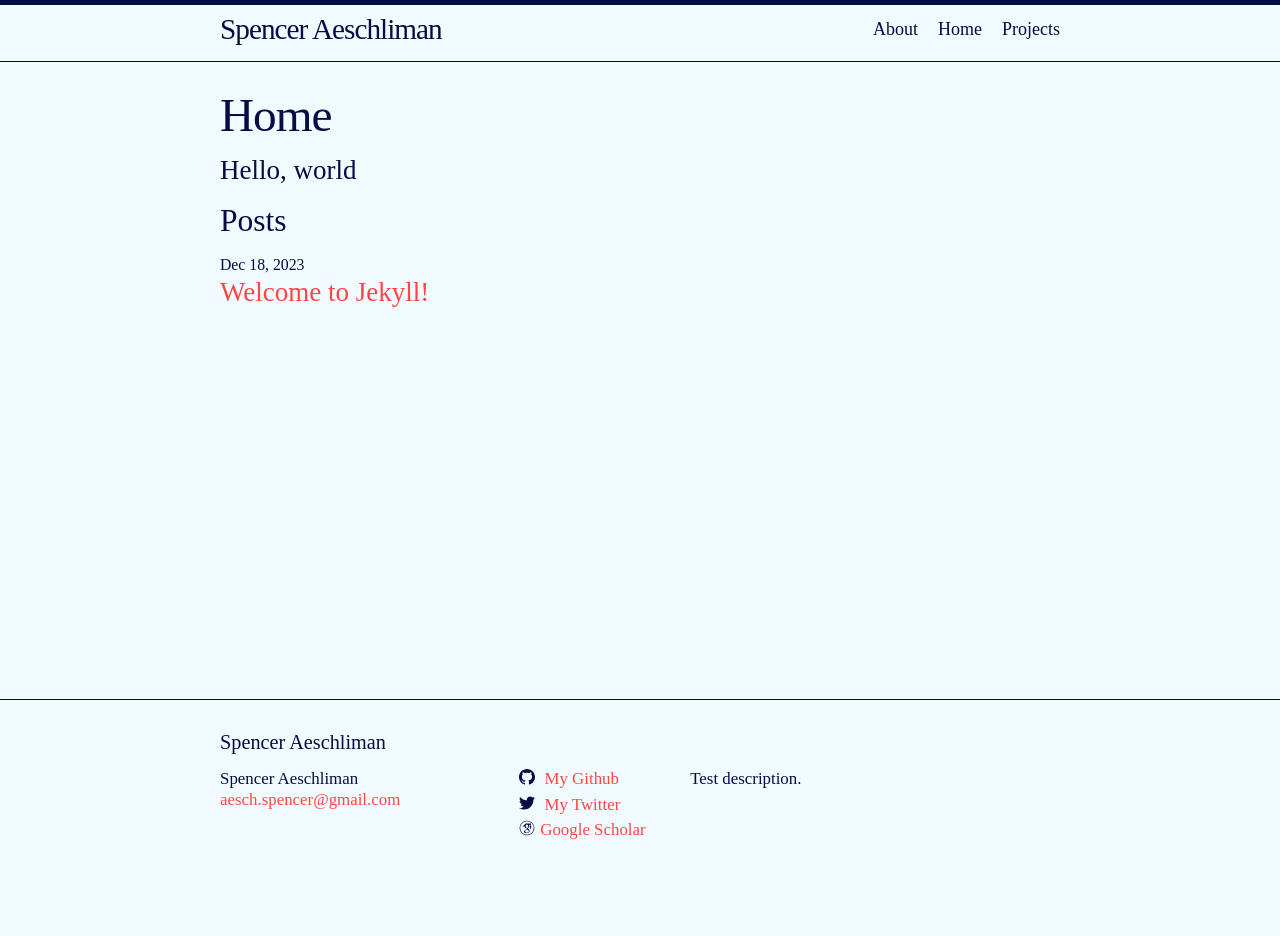
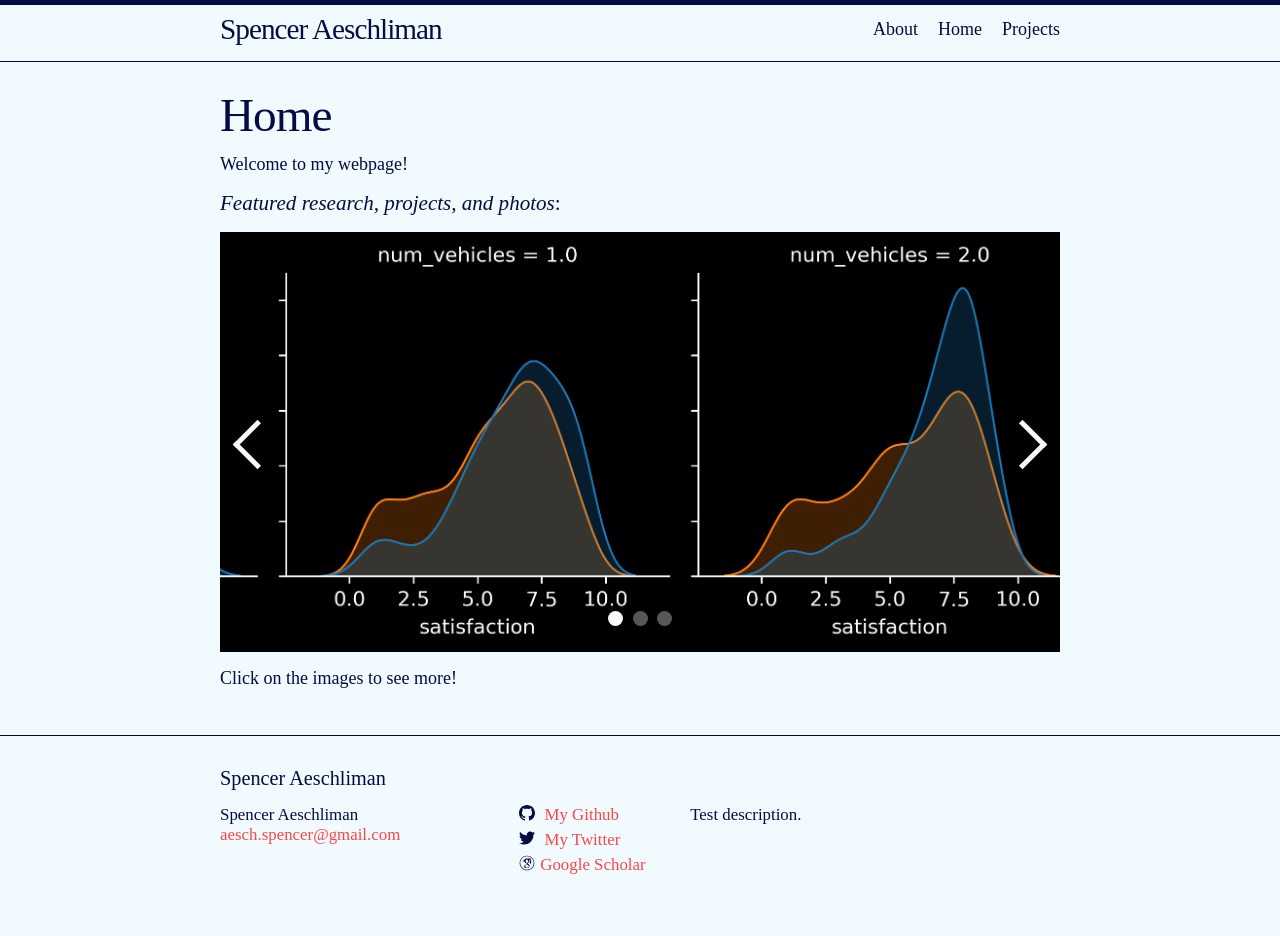
Before and after one commit to s-aeschliman/s-aeschliman.github.io, a Jekyll site: the page built from docs/index.markdown, in a window 1280 px wide. Built offline with Jekyll 4.4.1, drawn with Linux system fonts in a browser that asks for light colours; before the commit the page ends 900 px from its top, so only the background shows below that.

Commit message:
new carousel, images

```diff
--- /dev/null
+++ b/docs/_includes/carousel.html
@@ -0,0 +1,221 @@
+{% assign letterstring = "a,b,c,d,e,f,g,h,i,j,k,l,m,n" %}
+{% assign letters = letterstring | split: ',' %}
+{% assign number = include.number | minus: 1 %}
+<div class="carousel__holder">
+    <div id="carousel{{ number }}" class="carousel">
+        {% for item in page.carousels[number].images %}
+          <input class="carousel__activator" type="radio" name="carousel{{ number }}" id="{{ number }}{{ letters[forloop.index0] }}" {% if forloop.first %}checked="checked"{% endif %} />
+        {% endfor %}
+        {% for item in page.carousels[number].images %}
+          {% if forloop.index == forloop.length %}
+            {% assign nextindex = 0 %}
+          {% else %}
+            {% assign nextindex = forloop.index0 | plus: 1 %}
+          {% endif %}
+          {% assign nextletter = letters[nextindex] %}
+          {% if forloop.index0 == 0 %}
+            {% assign previndex = forloop.length | minus: 1 %}
+          {% else %}
+            {% assign previndex = forloop.index0 | minus: 1 %}
+          {% endif %}
+          {% assign prevletter = letters[previndex] %}
+          <div class="carousel__controls">
+              <label class="carousel__control carousel__control--backward" for="{{ number }}{{ prevletter }}"></label>
+              <label class="carousel__control carousel__control--forward" for="{{ number }}{{ nextletter }}"></label>
+          </div>
+        {% endfor %}
+        <div class="carousel__track">
+          <ul>
+            {% for item in page.carousels[number].images %}
+              <li class="carousel__slide" style="background-image: url('{{ item.image }}');">
+                <a style="display:block;width:100%;height:100%;" title="{{ item.alt }}" href="{{ item.url }}"></a>
+              </li>
+            {% endfor %}
+          </ul>
+        </div>
+        <div class="carousel__indicators">
+            {% for item in page.carousels[number].images %}
+              <label class="carousel__indicator" for="{{ number }}{{ letters[forloop.index0] }}"></label>
+            {% endfor %}
+        </div>
+    </div>
+</div>
+
+<style>
+.carousel__holder {width: 100%; position: relative; padding-bottom: {{ include.height }}{{ include.unit }}; margin: 1rem 0 1rem;}
+.carousel {
+  height: 100%;
+  width: 100%;
+  overflow: hidden;
+  text-align: center;
+  position: absolute;
+  padding: 0;
+}
+.carousel__controls,
+.carousel__activator {
+  display: none;
+}
+{% for item in page.carousels[number].images %}
+.carousel__activator:nth-of-type({{ forloop.index }}):checked ~ .carousel__track {
+  -webkit-transform: translateX(-{{ forloop.index0 }}00%);
+          transform: translateX(-{{ forloop.index0 }}00%);
+}
+.carousel__activator:nth-of-type({{ forloop.index }}):checked ~ .carousel__slide:nth-of-type({{ forloop.index }}) {
+  transition: opacity 0.5s, -webkit-transform 0.5s;
+  transition: opacity 0.5s, transform 0.5s;
+  transition: opacity 0.5s, transform 0.5s, -webkit-transform 0.5s;
+  top: 0;
+  left: 0;
+  right: 0;
+  opacity: 1;
+  -webkit-transform: scale(1);
+          transform: scale(1);
+}
+.carousel__activator:nth-of-type({{ forloop.index }}):checked ~ .carousel__controls:nth-of-type({{ forloop.index }}) {
+  display: block;
+  opacity: 1;
+}
+.carousel__activator:nth-of-type({{ forloop.index }}):checked ~ .carousel__indicators .carousel__indicator:nth-of-type({{ forloop.index }}) {
+  opacity: 1;
+}
+{% endfor %}
+
+.carousel__control {
+  height: 30px;
+  width: 30px;
+  margin-top: -15px;
+  top: 50%;
+  position: absolute;
+  display: block;
+  cursor: pointer;
+  border-width: 5px 5px 0 0;
+  border-style: solid;
+  border-color: #fafafa;
+  opacity: 0.35;
+  opacity: 1;
+  outline: 0;
+  z-index: 3;
+}
+.carousel__control:hover {
+  opacity: 1;
+}
+.carousel__control--backward {
+  left: 20px;
+  -webkit-transform: rotate(-135deg);
+          transform: rotate(-135deg);
+}
+.carousel__control--forward {
+  right: 20px;
+  -webkit-transform: rotate(45deg);
+          transform: rotate(45deg);
+}
+.carousel__indicators {
+  position: absolute;
+  bottom: 20px;
+  width: 100%;
+  text-align: center;
+}
+.carousel__indicator {
+  height: 15px;
+  width: 15px;
+  border-radius: 100%;
+  display: inline-block;
+  z-index: 2;
+  cursor: pointer;
+  opacity: 0.35;
+  margin: 0 2.5px 0 2.5px;
+}
+.carousel__indicator:hover {
+  opacity: 0.75;
+}
+.carousel__track {
+  position: absolute;
+  top: 0;
+  right: 0;
+  bottom: 0;
+  left: 0;
+  padding: 0;
+  margin: 0;
+  transition: -webkit-transform 0.5s ease 0s;
+  transition: transform 0.5s ease 0s;
+  transition: transform 0.5s ease 0s, -webkit-transform 0.5s ease 0s;
+}
+.carousel__track .carousel__slide {
+  display: block;
+  top: 0;
+  left: 0;
+  right: 0;
+  opacity: 1;
+}
+{% for item in page.carousels[number].images %}
+.carousel__track .carousel__slide:nth-of-type({{ forloop.index }}) {
+  -webkit-transform: translateX({{ forloop.index0 }}00%);
+          transform: translateX({{ forloop.index0 }}00%);
+}
+{% endfor %}
+
+.carousel--scale .carousel__slide {
+  -webkit-transform: scale(0);
+          transform: scale(0);
+}
+.carousel__slide {
+  height: 100%;
+  position: absolute;
+  opacity: 0;
+  overflow: hidden;
+}
+.carousel__slide .overlay {height: 100%;}
+.carousel--thumb .carousel__indicator {
+  height: 30px;
+  width: 30px;
+}
+.carousel__indicator {
+  background-color: #fafafa;
+}
+{% for item in page.carousels[number].images %}
+.carousel__slide:nth-of-type({{ forloop.index }}),
+.carousel--thumb .carousel__indicators .carousel__indicator:nth-of-type({{ forloop.index }}) {
+  background-size: cover;
+  background-position: center;
+}
+{% endfor %}
+</style>
+
+<script>
+  function isVisible(el) {
+        while (el) {
+            if (el === document) {
+                return true;
+            }
+
+            var $style = window.getComputedStyle(el, null);
+
+            if (!el) {
+                return false;
+            } else if (!$style) {
+                return false;
+            } else if ($style.display === 'none') {
+                return false;
+            } else if ($style.visibility === 'hidden') {
+                return false;
+            } else if (+$style.opacity === 0) {
+                return false;
+            } else if (($style.display === 'block' || $style.display === 'inline-block') &&
+                $style.height === '0px' && $style.overflow === 'hidden') {
+                return false;
+            } else {
+                return $style.position === 'fixed' || isVisible(el.parentNode);
+            }
+        }
+  }
+  {% if include.duration %}
+  setInterval(function(){
+    var j=0;
+    var elements = document.querySelectorAll('#carousel{{ number}} .carousel__control--forward');
+    for(i=(elements.length - 1);i>-1;i--) {
+      if(isVisible(elements[i])) j=i;
+    }
+    elements[j].click();
+  },{{ include.duration }}000);
+  {% endif %}
+</script>
--- a/docs/about.markdown
+++ b/docs/about.markdown
@@ -5,6 +5,9 @@ order: 2
 permalink: /about/
 ---
 
-I am a PhD Candidate in Transportation Systems Analysis and Planning at Northwestern University. In the [*Mobility and Behavior Lab*](https://www.amandastathopoulos.com/), I study how people change their travel behavior and preferences, especially in response to policy interventions like transit safety measures. You can see more in the [Projects](/projects.md) tab.
+I am a PhD Candidate in Transportation Systems Analysis and Planning at Northwestern University. In the [*Mobility and Behavior Lab*](https://www.amandastathopoulos.com/), I study how people change their travel behavior and preferences, especially in response to policy interventions like transit safety measures. You can see more in the [Projects](/projects.html) tab.
 
 When I am not doing research, I like to play soccer, take photos, [listen to music](https://www.last.fm/user/aesch_spencer), and organize for better working conditions with my union, [*NUGW-UE*](https://nugradworkers.org/).
+
+
+![cal_pic](assets/images/cal.jpg)
--- a/docs/index.markdown
+++ b/docs/index.markdown
@@ -5,6 +5,20 @@
 layout: home
 title: Home
 order: 1
+carousels:
+  - images:
+    - image: /assets/images/sat_crime_veh.jpg
+      url: /projects.html#effects-of-transit-safety-measures
+      alt: Counter-productive effects of transit safety measures
+    - image: /assets/images/sf.jpg
+      url: /projects.html#determinants-of-planned-rtt-times
+      alt: San Francisco, Fuji XT-3 with the XF 35 mm f/2, June 2021
+    - image: /assets/images/florence.jpg
+      alt: Florence at dusk, Porta 400, August 2023
 ---
 
-## Hello, world
+Welcome to my webpage!
+
+### *Featured research, projects, and photos*:
+{% include carousel.html height="50" unit="%" duration="7" number="1" %}
+Click on the images to see more!
```
Also changed, not shown: docs/_posts/2023-12-18-welcome-to-jekyll.markdown (deleted, +0 -29 lines), docs/projects.md (+10 -4 lines), docs/assets/images/cal.jpg (added), docs/assets/images/florence.jpg (added), docs/assets/images/gold_beach.jpg (added), docs/assets/images/sat_crime_veh.jpg (renamed from docs/assets/images/sat_crime_veh.png), docs/assets/images/sf.jpg (added), 3 other files.
